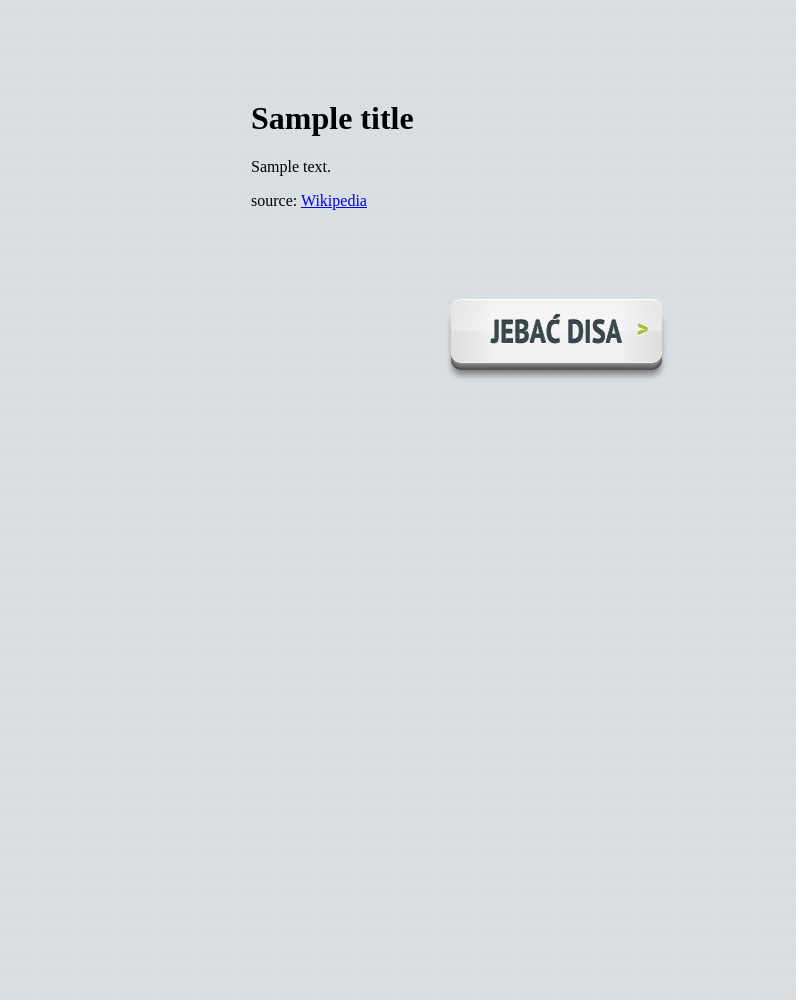
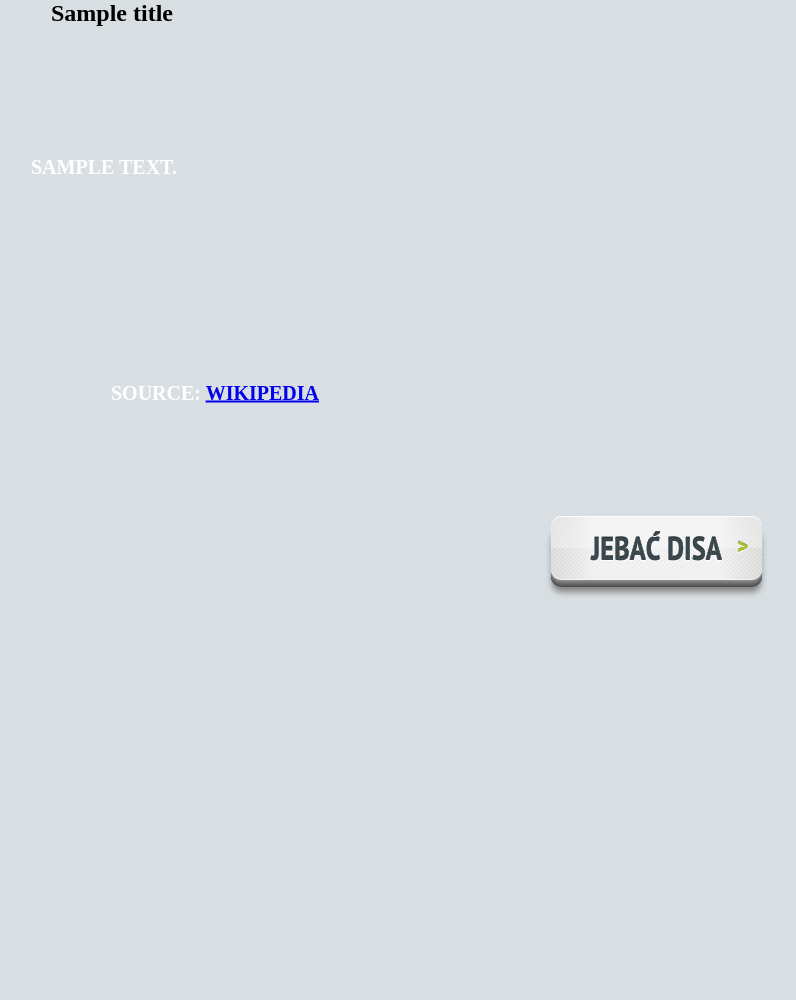
Before and after one commit to IgorBia/definisher, a Flask app: template definisher/app/templates/state1.html in a window 1280 px wide. Shown: the whole page, without its empty margins (89-885 px from the left). After the commit the page ends 596 px from the top, so only its background shows below. Run offline with Flask 2, Linux system fonts and the light colour scheme; the template is opened without the code that fills it: most values are stand-ins (such as "Sample title", 1, 10 or a date in 2020).

Commit message:
super ultra cool effect added (unfinished, but works)

```diff
--- a/definisher/app/templates/base.html
+++ b/definisher/app/templates/base.html
@@ -1,6 +1,7 @@
 <html lang="eng">
     <head>
         <title>Waale wiadro - {{ title }}</title>
+        <meta name="viewport" content="width=device-width, initial-scale=1.0">
         <meta charset="utf-8"/>
         <link href="http://fonts.googleapis.com/css?family=Cabin:400,500,600,bold" rel="stylesheet" type="text/css" >
         <link href="http://fonts.googleapis.com/css?family=PT+Sans+Narrow:regular,bold" rel="stylesheet" type="text/css" >
@@ -8,12 +9,5 @@
     </head>
     <body>
     {% block container %}{% endblock %}
-    <h1>{{ title }}</h1>
-    <div class="content">
-        {{ content }}
-        <p>source:
-            <a href= "{{ url }}">Wikipedia</a>
-        </p>
-    </div>
     </body>
 </html>
--- a/definisher/app/templates/state1.html
+++ b/definisher/app/templates/state1.html
@@ -3,9 +3,26 @@
 
 {% block css %}
 <style>
-    .content {
-        margin: auto;
-     }
+    #container {
+        width: 1000px;
+        height: 400px;
+        left: 460px;
+	    right: 460px;
+    }
+
+	#text1 {
+        width: 1000px;
+        height: 300px;
+        left: 5px;
+    }
+
+    #text2 {
+        top:10px;
+        width: 500px;
+        height: 50px;
+        left: 500px;
+    }
+
     body {
         background: #A7A9AC;
         background-image: -webkit-gradient(
@@ -25,18 +42,16 @@
                 from(rgba(230, 237, 241, 0)),
                 to(rgba(230, 237, 241, 0.8)));
       height:100%;
-      padding: 100px;
       margin: auto;
-      width: 600px;
+      width: 1000px;
     }
     .button {
-        position: absolute;
+        position: relative;
         top: 100px;
         display: inline-block;
+        top: 50%;
         left: 50%;
-        top: 50%;
-        margin-left: -100px; /* połowa szerokości */
-        margin-top: -100px;
+        margin-top: 100px;
         -webkit-border-radius: 10px;
         -webkit-box-shadow:
             0px 3px rgba(128,128,128,1), /* gradient effects */
@@ -135,11 +150,106 @@
             text-shadow: 0px 1px #fff, 0px -1px #97A63A;
             font-size: 26px;
         }
+        .rev-block {
+     position: relative;
+    }
+
+        h1 {
+         font-family: Poppins;
+         position: absolute;
+         font-weight: bold;
+         color: #fff;
+         font-size: 20px;
+         text-transform: uppercase;
+         padding: 0.4em 1em;
+         margin-top: 20px;
+         top: 40%;
+         left: 46%;
+         transform: translate(-50%, -50%);
+    }
+
+    .rev-block span {
+         opacity: 0;
+         animation: appear-text 0.0001s linear forwards;
+         animation-delay: 1.4s;
+    }
+
+    .rev-block:after {
+         content: '';
+         top: 0;
+         left: 0;
+         position: absolute;
+         width: 0%;
+         height: 100%;
+         background: #00f0b5;
+         animation: rev-block 1.5s cubic-bezier(0.19, 1, 0.22, 1) forwards;
+         animation-delay: 1s;
+    }
+
+    @keyframes rev-block {
+
+         0% {
+              left: 0;
+              width: 0%;
+         }
+         50% {
+              left: 0;
+              width: 100%;
+         }
+         100% {
+              left: 100%;
+              width: 0%;
+         }
+
+    }
+
+    @keyframes appear-text {
+
+         0% {
+              opacity: 0;
+         }
+         100% {
+              opacity: 1;
+         }
+
+    }
+
+    #onemore {
+         top: 51%;
+         left: 58%;
+    }
+
+    #onemore span {
+         animation-delay: 2s;
+    }
+
+    #onemore.rev-block:after {
+         background: #5e239d;
+         animation-delay: 1.4s;
+    }
+
+    }
 </style>
 {% endblock %}
 
 {% block container %}
-    <a href="http://127.0.0.1:5000/result/Mathematics" class="button">
-        <span>Jebać Disa</span>
-    </a>
+    <div id="container">
+        <h2>{{ title }}</h2>
+        <div id="text1">
+            <h1 class="rev-block">
+                <span>{{ content }}</span>
+            </h1>
+        </div>
+        <div id="text2">
+            <h1 class="rev-block" id="onemore">
+                <span>source: <a href= "{{ url }}">Wikipedia</a> </span>
+            </h1>
+        </div>
+        <div>
+            <a href="http://127.0.0.1:5000/result/Mathematics" class="button">
+                <span>Jebać Disa</span>
+            </a>
+        </div>
+    </div>
+
 {% endblock %}
```
